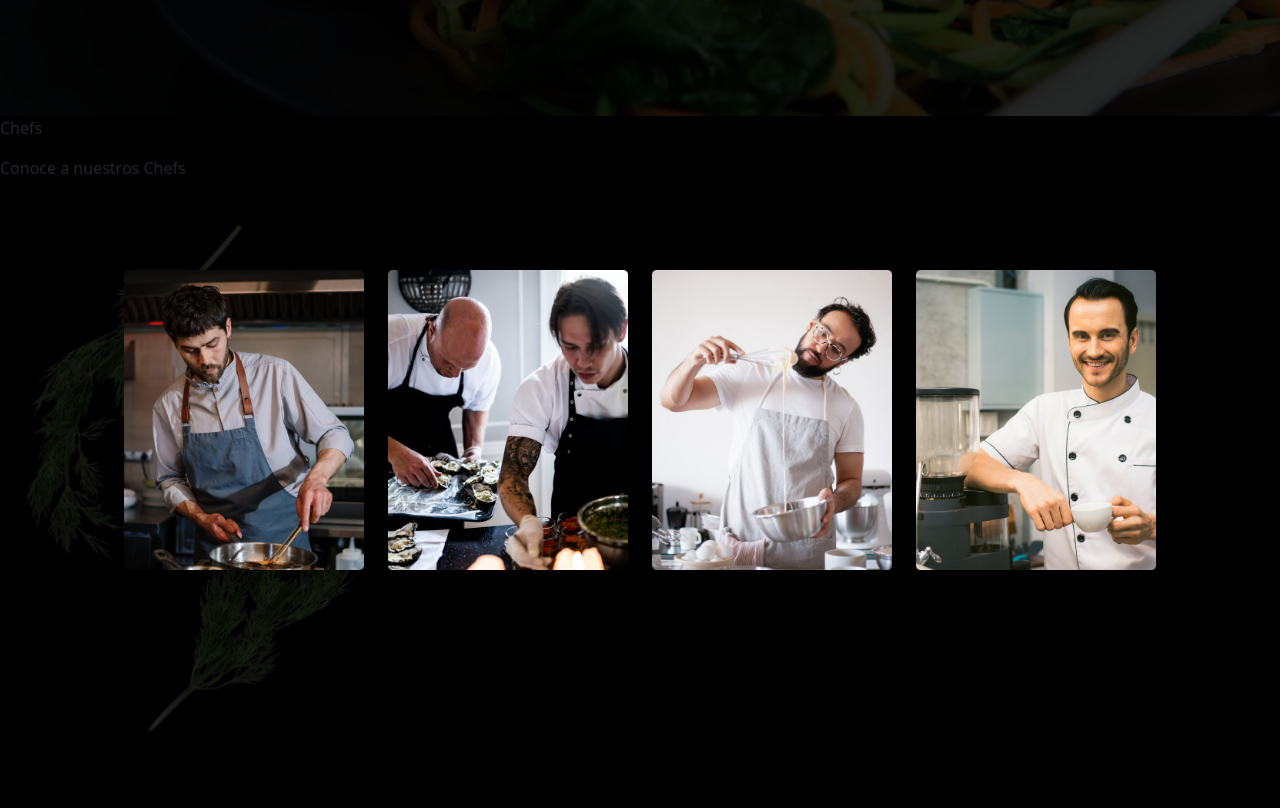
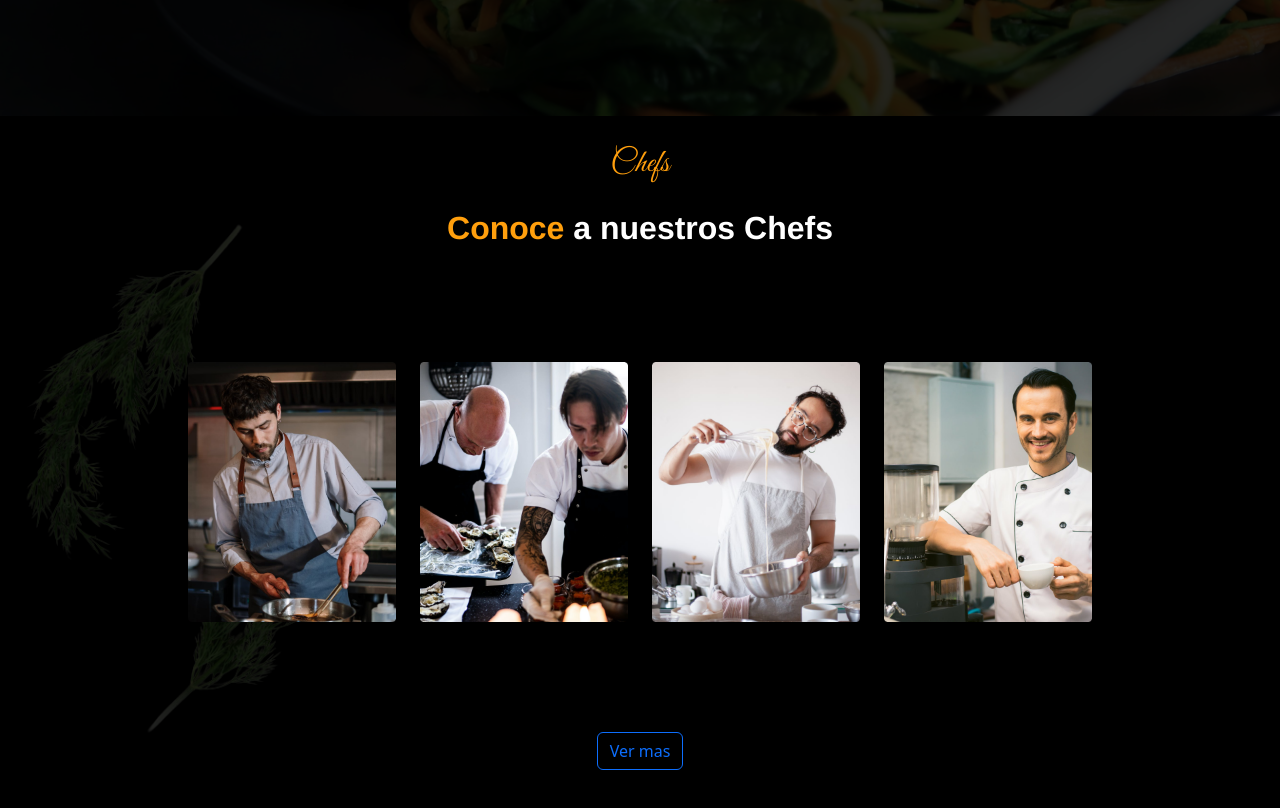
Before and after one commit to ftarulli/fd-git, a React (Vite) app: page / in a window 1280 px wide. Shown: the part 1572-2380 px from the top of the page. Before the commit the page ends 2328 px from the top, so only its background shows below. Built offline with nearby package versions, Linux system fonts and the light colour scheme.

Commit message:
aplico estilos a textos, acomodo mejor las imagenes

```diff
--- a/src/css/home.css
+++ b/src/css/home.css
@@ -234,7 +234,7 @@
 
 /*Sección Chefs*/
 
-.container-chefs {
+.container-chefs-fondo {
   background-image: url(../assets/img_home/fondo1.png);
   background-repeat: no-repeat;
   background-position: start;
@@ -247,6 +247,9 @@
   margin-bottom: 5rem;
 }
 
+.container-chefs {
+  margin-top: 1.5rem;
+}
 .container-chefs-detalle {
   padding-top: 3rem;
   position: relative;
@@ -257,8 +260,41 @@
 }
 
 .imagen-chefs {
-  width: 15rem;
+  width: 13rem;
 }
+
+.texto-chefs {
+  display: flex;
+  flex-direction: column;
+  justify-content: center;
+  align-items: center;
+}
+
+.texto_dos-chefs {
+  font-family: Helvetica, sans-serif;
+  font-weight: 700;
+  font-size: 2rem;
+  color: #ffffff;
+}
+
+.destacado-chefs {
+  color: #ff9f0d;
+}
+.container-boton-chefs {
+  margin: 4rem;
+  text-align: center;
+}
+
+.btn .boton-chefs {
+  border-radius: 5rem;
+  border-color: #ff9f0d;
+  width: 10rem;
+}
+
+.btn .boton-chefs:hover {
+  border-color: #ff9f0d;
+}
+
 /*Media queries*/
 @media screen and (max-width: 576px) {
   .container-columnas {
--- a/src/pages/HomePage.jsx
+++ b/src/pages/HomePage.jsx
@@ -193,10 +193,14 @@ const HomePage = () => {
 
       {/*Sección Chefs */}
 
-      <div className="container-chefs"></div>
-      <div>
-        <p className="titulo-chefs">Chefs</p>
-        <p>Conoce a nuestros Chefs</p>
+      <div className="container-chefs-fondo"></div>
+
+      <div className="container-chefs">
+        <div className="texto-chefs">
+          <p className="texto_uno">Chefs</p>
+          <p className="texto_dos-chefs">
+            <span className="destacado-chefs">Conoce</span> a nuestros Chefs
+          </p>
         </div>
         <div className="container-chefs-detalle">
           <div className="row">
@@ -222,6 +226,13 @@ const HomePage = () => {
             </div>
           </div>
         </div>
+
+        <div className="container-boton-chefs">
+          <button className="btn btn-outline-primary boton-chefs">
+            Ver mas
+          </button>
+        </div>
+      </div>
     </div>
   );
 };
```
Also changed, not shown: src/assets/img_home/testimonios1.png (added). Lines whose indentation alone changed are shown as unchanged.
